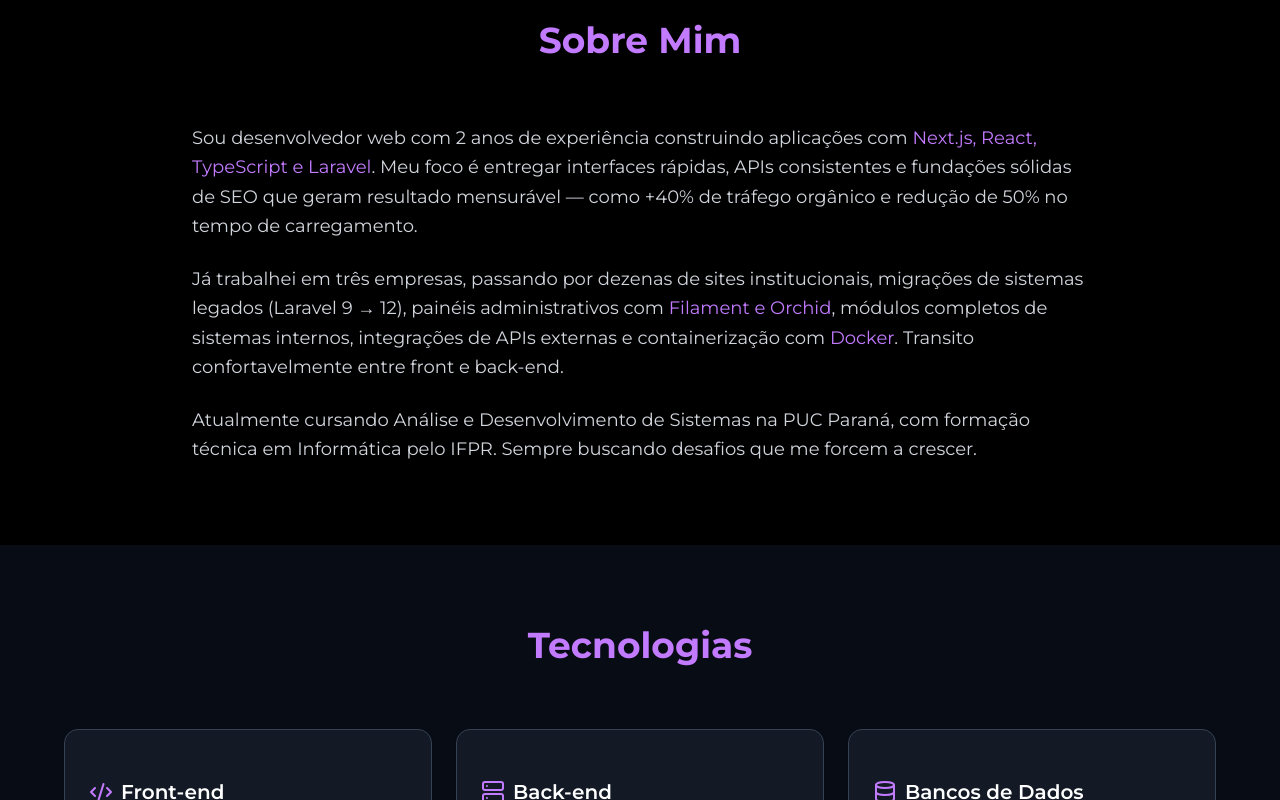
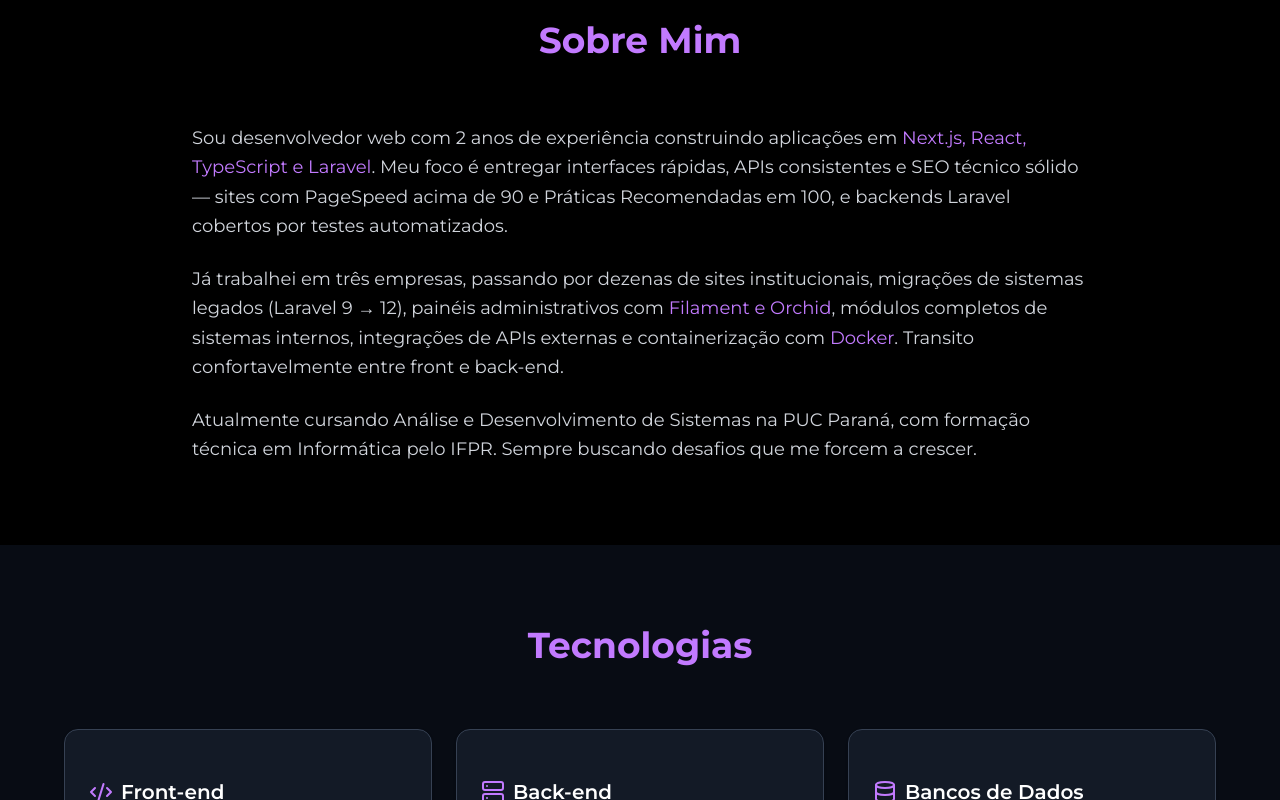
Before and after one commit to Kuligowskilucas/portfolio, a Next.js app: page / in a window 1280 px wide. Shown: the part 860-1660 px from the top of the page. Built offline with nearby package versions, Linux system fonts and the light colour scheme.

Commit message:
arrumando inconsistencias

```diff
--- a/src/app/layout.tsx
+++ b/src/app/layout.tsx
@@ -1,13 +1,18 @@
 import type React from "react"
 import type { Metadata } from "next"
-import { Inter } from "next/font/google"
+import { Montserrat } from "next/font/google"
 import "./globals.css"
 
-const inter = Inter({ subsets: ["latin"] })
+const montserrat = Montserrat({
+  subsets: ["latin"],
+  weight: ["300", "400", "500", "600", "700", "800", "900"],
+  display: "swap",
+})
 
 export const metadata: Metadata = {
   title: "Lucas Kuligowski - Desenvolvedor Web",
-  description: "Portfolio de Lucas Kuligowski — desenvolvedor web com experiência em Next.js, React, TypeScript, Laravel e SEO. Performance, APIs robustas e resultados mensuráveis.",
+  description:
+    "Portfolio de Lucas Kuligowski — desenvolvedor web com experiência em Next.js, React, TypeScript, Laravel e SEO. Performance, APIs robustas e resultados mensuráveis.",
 }
 
 export default function RootLayout({
@@ -17,13 +22,7 @@
 }) {
   return (
     <html lang="pt-BR">
-      <head>
-        <link
-          href="https://fonts.googleapis.com/css2?family=Montserrat:wght@300;400;500;600;700;800;900&display=swap"
-          rel="stylesheet"
-        />
-      </head>
-      <body className={inter.className}>{children}</body>
+      <body className={montserrat.className}>{children}</body>
     </html>
   )
 }
--- a/src/app/page.tsx
+++ b/src/app/page.tsx
@@ -1,6 +1,5 @@
 "use client"
 
-import { useState, useEffect } from "react"
 import { Button } from "@/components/ui/button"
 import { Card, CardContent } from "@/components/ui/card"
 import { Badge } from "@/components/ui/badge"
@@ -8,29 +7,6 @@
 import { ProjectSection } from "@/components/ui/ProjectSection"
 
 export default function Portfolio() {
-  const [, setIsVisible] = useState({})
-
-  useEffect(() => {
-    const observer = new IntersectionObserver(
-      (entries) => {
-        entries.forEach((entry) => {
-          if (entry.isIntersecting) {
-            setIsVisible((prev) => ({
-              ...prev,
-              [entry.target.id]: true,
-            }))
-          }
-        })
-      },
-      { threshold: 0.1 },
-    )
-
-    const sections = document.querySelectorAll("section[id]")
-    sections.forEach((section) => observer.observe(section))
-
-    return () => observer.disconnect()
-  }, [])
-
   const scrollToSection = (sectionId: string) => {
     document.getElementById(sectionId)?.scrollIntoView({
       behavior: "smooth",
@@ -89,9 +65,9 @@
     {
       title: "AutoBusiness CMS",
       description:
-        "Contribuições técnicas no CMS da Inffus, incluindo gerador de anúncios com IA (ChatGPT) e sistema de rastreamento de UTMs com validação automática — redução de marcações inválidas de 30% para menos de 2%.",
+        "Contribuições técnicas no CMS da Inffus, incluindo módulo de geração de anúncios com IA (integração OpenAI/ChatGPT) e módulo reutilizável de rastreamento de UTMs com validação automática, distribuído via registry privado.",
       tech: ["JavaScript", "Node.js", "OpenAI API", "NPM"],
-      link: "https://app.autobusiness.com.br/",
+      link: "",
       image: "/images/crm.png",
       partner: "Inffus",
       role: "Desenvolvimento de funcionalidades e pacote NPM",
@@ -155,7 +131,7 @@
     {
       company: "Tuxon Soluções Web",
       role: "Desenvolvedor Web",
-      period: "Setembro 2025 – Abril 2026",
+      period: "Setembro 2025 – Março 2026",
       highlights: [
         "Conduziu migração do sistema Horsch de Laravel 9 para 12, resolvendo breaking changes em autenticação, Eloquent e middleware.",
         "Desenvolveu do zero o módulo de assentamentos do sistema de chamados interno — modelagem de banco, CRUD completo, vínculo com chamados, histórico de alterações e interface administrativa (Laravel/Filament).",
@@ -167,10 +143,10 @@
       company: "Inffus",
       role: "Desenvolvedor Web",
       period: "Dezembro 2024 – Agosto 2025",
-      description: "10 sites institucionais — 80 mil visitas/mês",
+      description: "Cerca de 10 sites institucionais sob carteira",
       highlights: [
-        "Criou gerenciador de UTMs com validação automática, derrubando marcações inválidas de 30% para menos de 2%.",
-        "Migrou propriedades de marketing para Next.js (SSR/SSG) com otimização de imagens, reduzindo TTFB em 35% e INP para 180 ms.",
+        "Desenvolveu módulo reutilizável de rastreamento de UTMs com validação automática, distribuído via registry privado e consumido por aproximadamente dez sites da carteira.",
+        "Migrou propriedades de marketing para Next.js (SSR/SSG) com otimização de imagens via CDN e redução de payload JS.",
         "Evoluiu APIs internas (TypeScript/Laravel), melhorando consistência de contratos e reutilização entre projetos.",
       ],
     },
@@ -178,16 +154,16 @@
       company: "Sites 10",
       role: "Desenvolvedor Web",
       period: "Março 2024 – Dezembro 2024",
-      description: "25 sites institucionais — 150 mil visitas/mês",
+      description: "Sites institucionais para a carteira da agência",
       highlights: [
-        "Entregou sites responsivos com SEO sólido (schema, sitemaps, Core Web Vitals), gerando +40% de tráfego orgânico.",
-        "Reduziu tempo de carregamento em até 50% com lazy-loading, otimização de imagens/CDN e redução de payload.",
+        "Entregou sites institucionais responsivos com SEO técnico aplicado (schema.org, sitemaps, Core Web Vitals), atingindo PageSpeed acima de 90 e Práticas Recomendadas em 100.",
+        "Refatorou sites legados com lazy-loading, otimização de imagens via CDN e redução de payload JS.",
       ],
     },
   ]
 
   return (
-    <div className="min-h-screen bg-black text-white font-['Montserrat']">
+    <div className="min-h-screen bg-black text-white">
       <nav className="fixed top-0 w-full bg-black/80 backdrop-blur-md z-50 border-b border-gray-800">
         <div className="max-w-6xl mx-auto px-6 py-4">
           <div className="flex justify-between items-center">
@@ -199,7 +175,7 @@
                   onClick={() => scrollToSection(item)}
                   className="text-gray-300 hover:text-purple-400 transition-colors capitalize"
                 >
-                  {{"sobre": "Sobre", "tecnologias": "Tecnologias", "projetos": "Projetos", "experiencia": "Experiência", "contato": "Contato"}[item]}
+                  {{ sobre: "Sobre", tecnologias: "Tecnologias", projetos: "Projetos", experiencia: "Experiência", contato: "Contato" }[item]}
                 </button>
               ))}
             </div>
@@ -245,10 +221,11 @@
             <h2 className="text-4xl font-bold text-center mb-16 text-purple-400">Sobre Mim</h2>
             <div className="space-y-6 text-lg text-gray-300 leading-relaxed">
               <p>
-                Sou desenvolvedor web com 2 anos de experiência construindo aplicações com
+                Sou desenvolvedor web com 2 anos de experiência construindo aplicações em
                 <span className="text-purple-400"> Next.js, React, TypeScript e Laravel</span>. Meu foco é
-                entregar interfaces rápidas, APIs consistentes e fundações sólidas de SEO que geram resultado
-                mensurável — como +40% de tráfego orgânico e redução de 50% no tempo de carregamento.
+                entregar interfaces rápidas, APIs consistentes e SEO técnico sólido — sites com
+                PageSpeed acima de 90 e Práticas Recomendadas em 100, e backends Laravel cobertos
+                por testes automatizados.
               </p>
               <p>
                 Já trabalhei em três empresas, passando por dezenas de sites institucionais, migrações de sistemas
--- a/src/components/ui/ProjectCard.tsx
+++ b/src/components/ui/ProjectCard.tsx
@@ -6,6 +6,7 @@
 import { ExternalLink, Lock } from "lucide-react"
 import { Button } from "@/components/ui/button"
 import Link from "next/link"
+import Image from "next/image"
 
 interface ProjectCardProps {
   title: string
@@ -20,11 +21,13 @@
 export function ProjectCard({ title, description, tech, link, image, partner, role }: ProjectCardProps) {
   return (
     <Card className="bg-gray-800/50 border border-gray-700 hover:border-purple-400 transition-all duration-300 overflow-hidden">
-      <div className="w-full aspect-[9/4] sm:aspect-video bg-gray-700 flex items-center justify-center">
-        <img
+      <div className="relative w-full aspect-[9/4] sm:aspect-video bg-gray-700">
+        <Image
           src={image || "/placeholder.jpg"}
           alt={`Imagem do projeto ${title}`}
-          className="w-full h-full object-contain sm:object-cover"
+          fill
+          sizes="(max-width: 768px) 100vw, 50vw"
+          className="object-contain sm:object-cover"
         />
       </div>
 
@@ -44,7 +47,7 @@
         </div>
         <div>
           {link ? (
-            <Link href={link} target="_blank">
+            <Link href={link} target="_blank" rel="noopener noreferrer">
               <Button size="sm" className="bg-purple-600 hover:bg-purple-700 text-white rounded-full mt-2">
                 <ExternalLink className="w-4 h-4 mr-2" />
                 Ver Online
```
